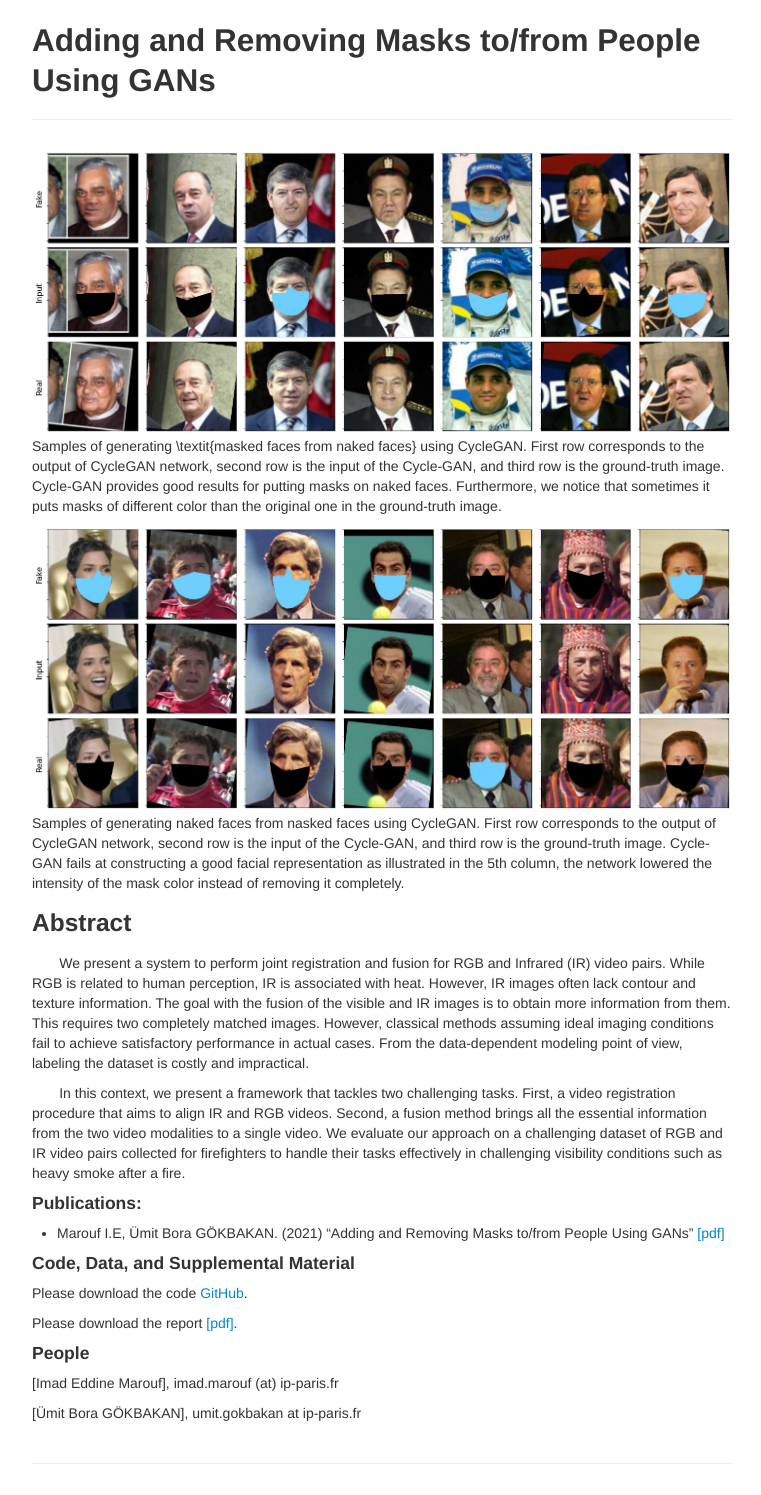
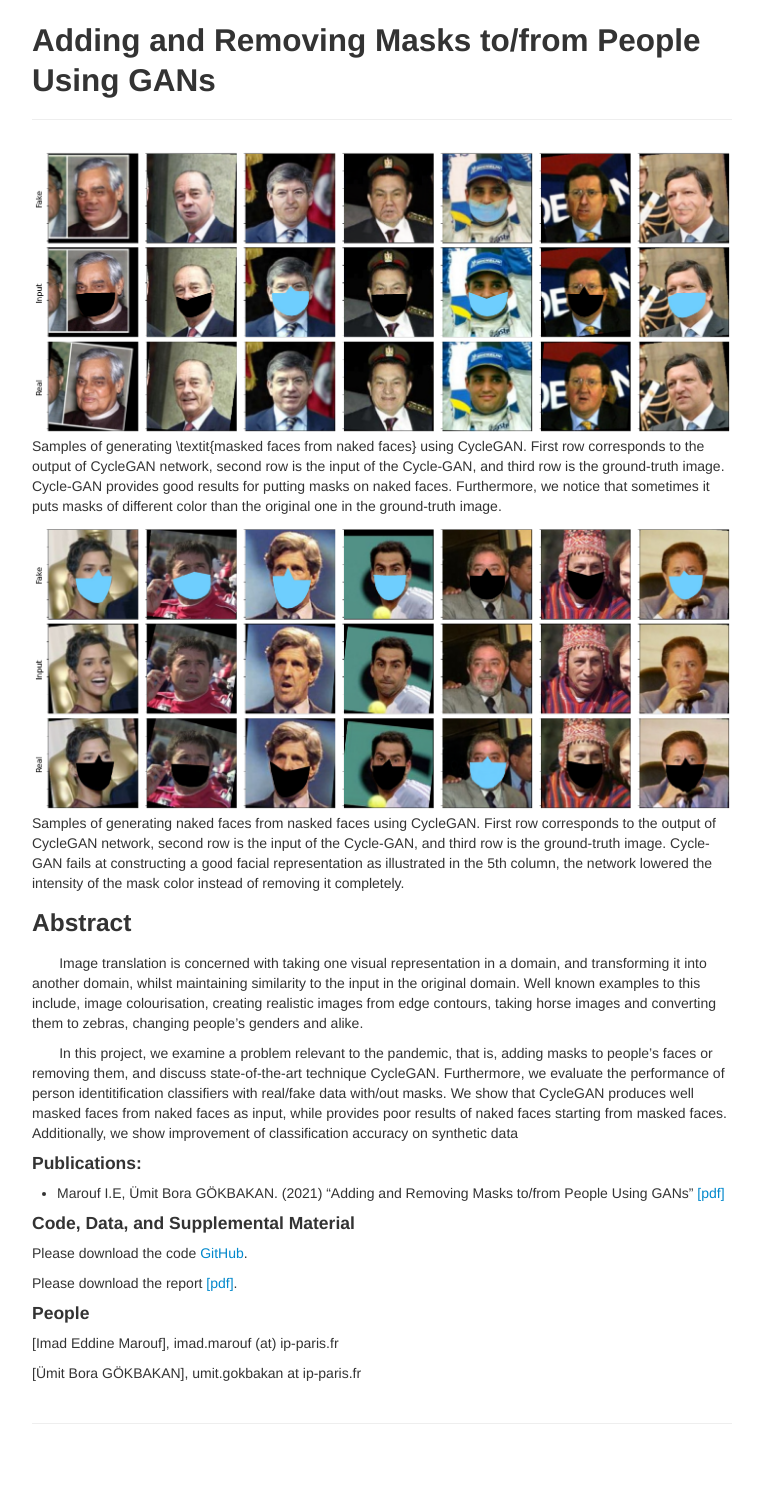
Before and after one commit to IemProg/add-remove-masks-CycleGAN, a Jekyll site: the page built from index.md, in a window 1280 px wide. Shown: the whole page, without its empty margins (258-1019 px from the left). Built offline with Jekyll 4.4.1, drawn with Linux system fonts in a browser that asks for light colours; after the commit the page ends 1455 px from its top, so only the background shows below that.

Commit message:
Update readme

```diff
--- a/index.md
+++ b/index.md
@@ -15,30 +15,26 @@ third row is the ground-truth image. Cycle-GAN fails at constructing a good faci
 the network lowered the intensity of the mask color instead of removing it completely.
 
 ### Abstract ###
-&nbsp;&nbsp;&nbsp;&nbsp;&nbsp;&nbsp; We present a system to perform joint registration and fusion
-for RGB and Infrared (IR) video pairs. While RGB is related to
-human perception, IR is associated with heat. However, IR images often lack contour and texture information. The goal with
-the fusion of the visible and IR images is to obtain more information from them. This requires two completely matched images.
-However, classical methods assuming ideal imaging conditions
-fail to achieve satisfactory performance in actual cases. From
-the data-dependent modeling point of view, labeling the dataset
-is costly and impractical.
+&nbsp;&nbsp;&nbsp;&nbsp;&nbsp;&nbsp; Image translation is concerned with taking one visual
+representation in a domain, and transforming it into another domain, whilst maintaining similarity to the input in
+the original domain. Well known examples to this include,
+image colourisation, creating realistic images from edge
+contours, taking horse images and converting them to zebras, changing people’s genders and alike.
 
 
-&nbsp;&nbsp;&nbsp;&nbsp;&nbsp;&nbsp; In this context, we present a framework that tackles two
-challenging tasks. First, a video registration procedure that aims
-to align IR and RGB videos. Second, a fusion method brings all
-the essential information from the two video modalities to a single video. We evaluate our approach on a challenging dataset of
-RGB and IR video pairs collected for firefighters to handle their
-tasks effectively in challenging visibility conditions such as heavy
-smoke after a fire.
+&nbsp;&nbsp;&nbsp;&nbsp;&nbsp;&nbsp; In this project, we examine a problem relevant to the pandemic, that is, adding masks to people’s faces or removing them, and discuss state-of-the-art technique CycleGAN.
+Furthermore, we evaluate the performance of person identitification classifiers with real/fake data with/out masks.
+We show that CycleGAN produces well masked faces from
+naked faces as input, while provides poor results of naked
+faces starting from masked faces. Additionally, we show
+improvement of classification accuracy on synthetic data
 
 #### Publications: ####
 * Marouf I.E, Ümit Bora GÖKBAKAN. (2021) "Adding and Removing Masks to/from People Using GANs" [[pdf]](./paper/MAROUF_GOKBAKAN_INF634.pdf)
 
 #### Code, Data, and Supplemental Material ####
 
-Please download the code [GitHub](https://github.com/IemProg/add-remove-masks-CycleGAN).
+Please download the code [GitHub](https://github.com/IemProg/LFWD_Dataset_with_Cycle-GAN).
 
 Please download the report [[pdf]](./paper/MAROUF_GOKBAKAN_INF634.pdf).
 
```
